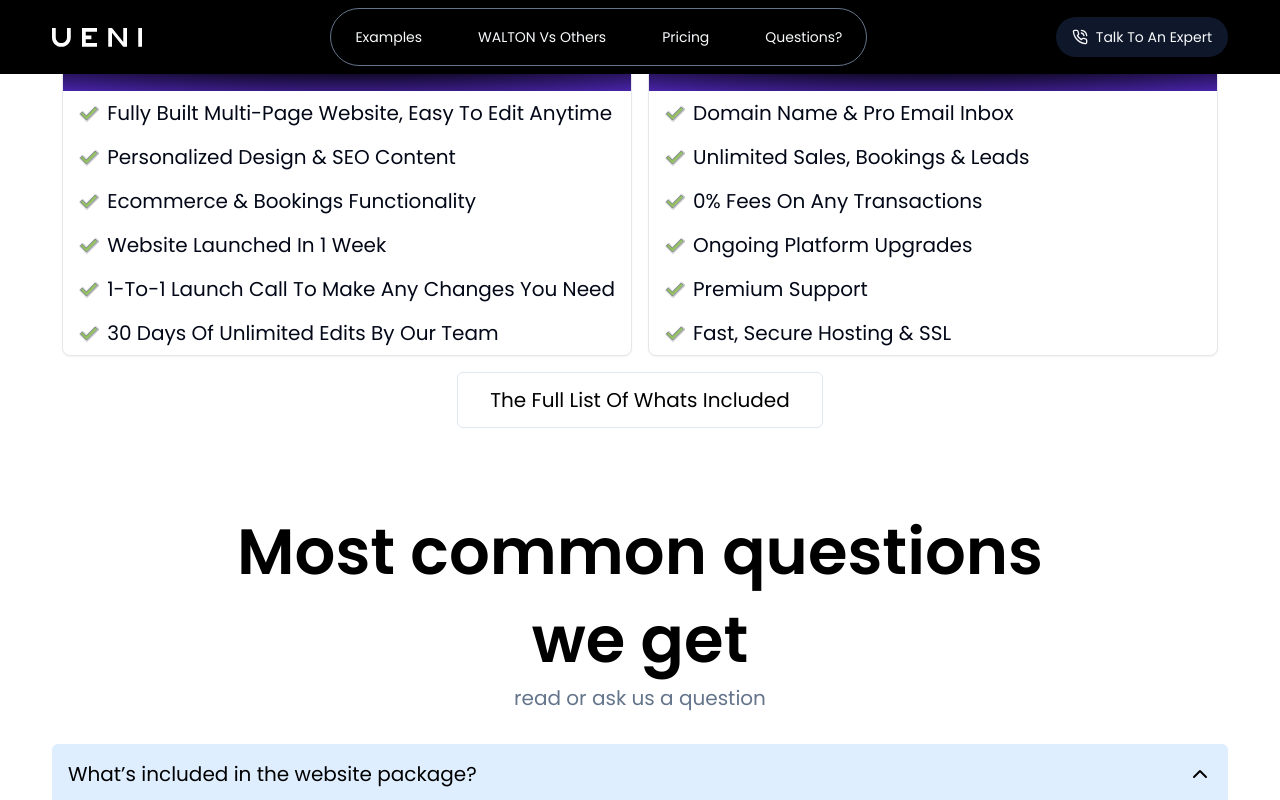
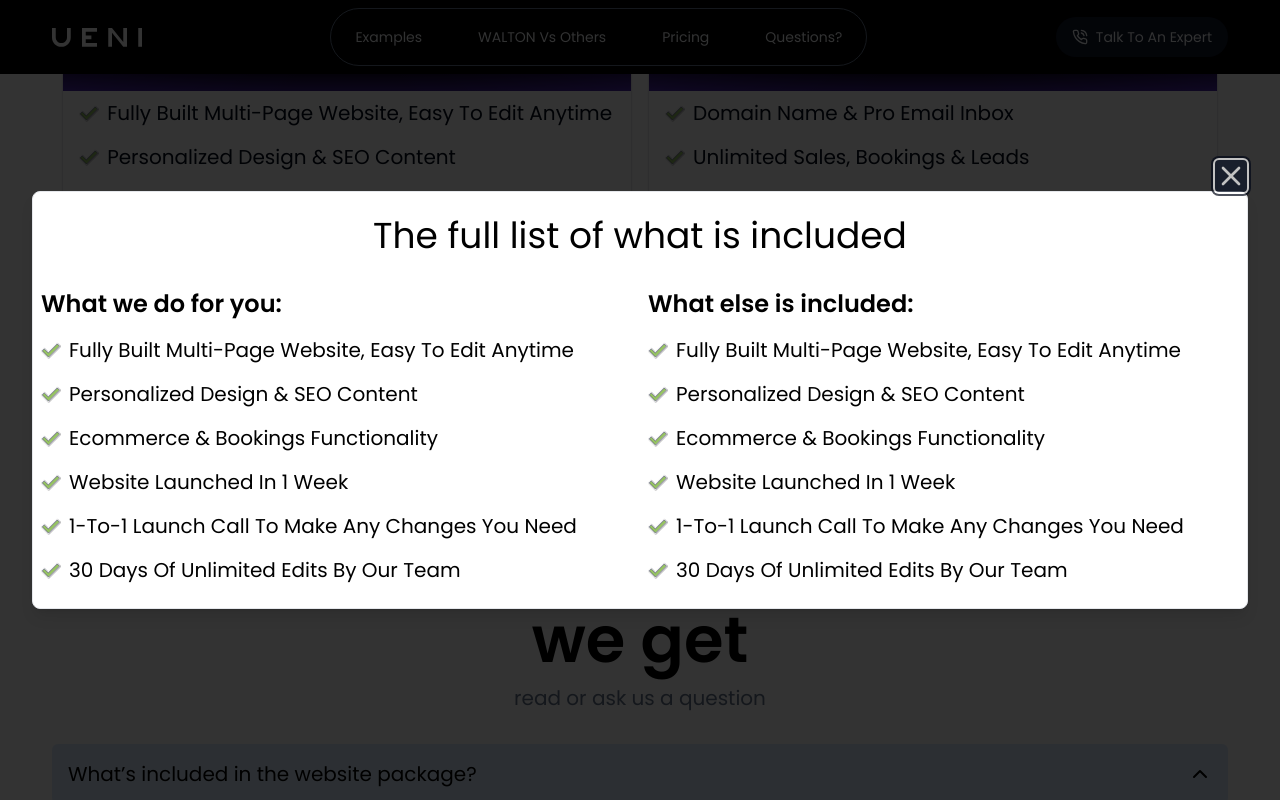
Before and after one commit to glimmrz/ueni_clone, a Next.js app: page / in a window 1280 px wide. Both pictures are taken after a click on the button "The Full List Of Whats Included". Shown: the part 5918-6718 px from the top of the page. Built offline with nearby package versions, Linux system fonts and the light colour scheme.

Commit message:
features modal

```diff
--- a/src/app/(landing)/layout.jsx
+++ b/src/app/(landing)/layout.jsx
@@ -1,5 +1,6 @@
 import { Footer } from "@/components/footer";
 import { AboutModal } from "@/components/modals/about-modal";
+import { FeaturesModal } from "@/components/modals/features-modal";
 import { PreviewModal } from "@/components/modals/preview-modal";
 import { Navbar } from "@/components/navbars/navbar";
 
@@ -11,6 +12,7 @@ export default function Layout({ children }) {
       <Footer />
       <PreviewModal />
       <AboutModal />
+      <FeaturesModal />
     </>
   );
 }
--- a/src/components/feature/feature-card.jsx
+++ b/src/components/feature/feature-card.jsx
@@ -4,7 +4,7 @@ import { Card, CardContent, CardDescription, CardTitle } from "../ui/card";
 export function FeatureCard({ data }) {
   return (
     <Card className="border-transparent shadow-none">
-      <CardContent className="flex flex-col gap-2">
+      <CardContent className="flex flex-col gap-2 px-0">
         <Icon icon={data.icon} size={58} />
         <CardTitle className="text-xl font-normal">{data.label}</CardTitle>
         <CardDescription>
--- /dev/null
+++ b/src/components/modals/features-modal.jsx
@@ -0,0 +1,67 @@
+"use client";
+import { useFeaturesModal } from "@/hooks/controllers";
+import { Modal } from "./modal";
+import { Title } from "../title";
+import { Checkbox } from "../checkbox";
+
+const features = [
+  {
+    label: "Fully built multi-page website, easy to edit anytime",
+    icon: "check",
+  },
+  {
+    label: "Personalized design & SEO content",
+    icon: "check",
+  },
+  {
+    label: "Ecommerce & bookings functionality",
+    icon: "check",
+  },
+  {
+    label: "Website launched in 1 week",
+    icon: "check",
+  },
+  {
+    label: "1-to-1 launch call to make any changes you need",
+    icon: "check",
+  },
+  {
+    label: "30 days of unlimited edits by our team",
+    icon: "check",
+  },
+];
+
+export function FeaturesModal() {
+  const { isOpen, onClose } = useFeaturesModal();
+
+  return (
+    <Modal isOpen={isOpen} onClose={onClose} className="w-full">
+      <div className="py-4">
+        <Title className="text-center">The full list of what is included</Title>
+
+        <div className="grid md:grid-cols-2 gap-8 md:gap-4 mt-8">
+          <div>
+            <p className="text-2xl font-semibold">What we do for you:</p>
+
+            <div className="grid gap-4 mt-4">
+              {features.map((feature, index) => (
+                <Checkbox key={index} data={feature} />
+              ))}
+            </div>
+          </div>
+          <div>
+            <div>
+              <p className="text-2xl font-semibold">What else is included:</p>
+
+              <div className="grid gap-4 mt-4">
+                {features.map((feature, index) => (
+                  <Checkbox key={index} data={feature} />
+                ))}
+              </div>
+            </div>
+          </div>
+        </div>
+      </div>
+    </Modal>
+  );
+}
--- a/src/components/package/packages.jsx
+++ b/src/components/package/packages.jsx
@@ -1,3 +1,5 @@
+"use client";
+import { useFeaturesModal } from "@/hooks/controllers";
 import { Section } from "../section";
 import { Button } from "../ui/button";
 import { PackageCard } from "./package-card";
@@ -64,6 +66,8 @@ const packages = [
 ];
 
 export function Packages() {
+  const { onOpen } = useFeaturesModal();
+
   return (
     <Section
       id="pricing"
@@ -77,7 +81,12 @@ export function Packages() {
           ))}
         </div>
 
-        <Button size="lg" variant="outline" className="w-full md:w-fit">
+        <Button
+          size="lg"
+          variant="outline"
+          className="w-full md:w-fit"
+          onClick={onOpen}
+        >
           the full list of whats included
         </Button>
       </div>
--- a/src/components/ui/dialog.jsx
+++ b/src/components/ui/dialog.jsx
@@ -39,8 +39,8 @@ const DialogContent = React.forwardRef(
         {...props}
       >
         {children}
-        <DialogPrimitive.Close className="absolute right-4 top-4 rounded-sm opacity-70 ring-offset-background transition-opacity hover:opacity-100 focus:outline-none focus:ring-2 focus:ring-ring focus:ring-offset-2 disabled:pointer-events-none data-[state=open]:bg-accent data-[state=open]:text-muted-foreground">
-          <X className="h-4 w-4" />
+        <DialogPrimitive.Close className="absolute bg-primary right-0 -top-8 rounded-sm opacity-70 ring-offset-background transition-opacity hover:opacity-100 focus:outline-none focus:ring-2 focus:ring-ring focus:ring-offset-2 disabled:pointer-events-none data-[state=open]:bg-accent data-[state=open]:text-muted-foreground">
+          <X className="h-8 w-8 text-background" />
           <span className="sr-only">Close</span>
         </DialogPrimitive.Close>
       </DialogPrimitive.Content>
--- a/src/hooks/controllers.js
+++ b/src/hooks/controllers.js
@@ -11,3 +11,9 @@ export const useAboutModal = create((set) => ({
   onOpen: () => set({ isOpen: true }),
   onClose: () => set({ isOpen: false }),
 }));
+
+export const useFeaturesModal = create((set) => ({
+  isOpen: false,
+  onOpen: () => set({ isOpen: true }),
+  onClose: () => set({ isOpen: false }),
+}));
```
Also changed, not shown: 1 other file (tests, documents, lock files or other folders).
